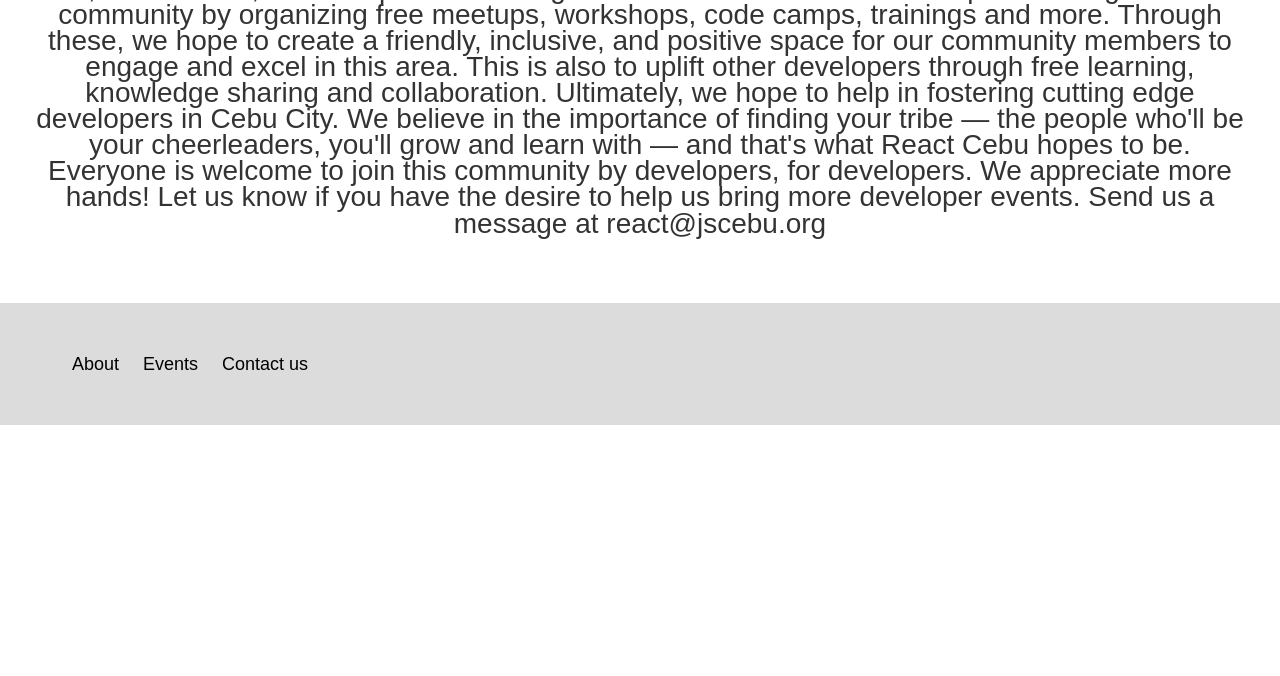
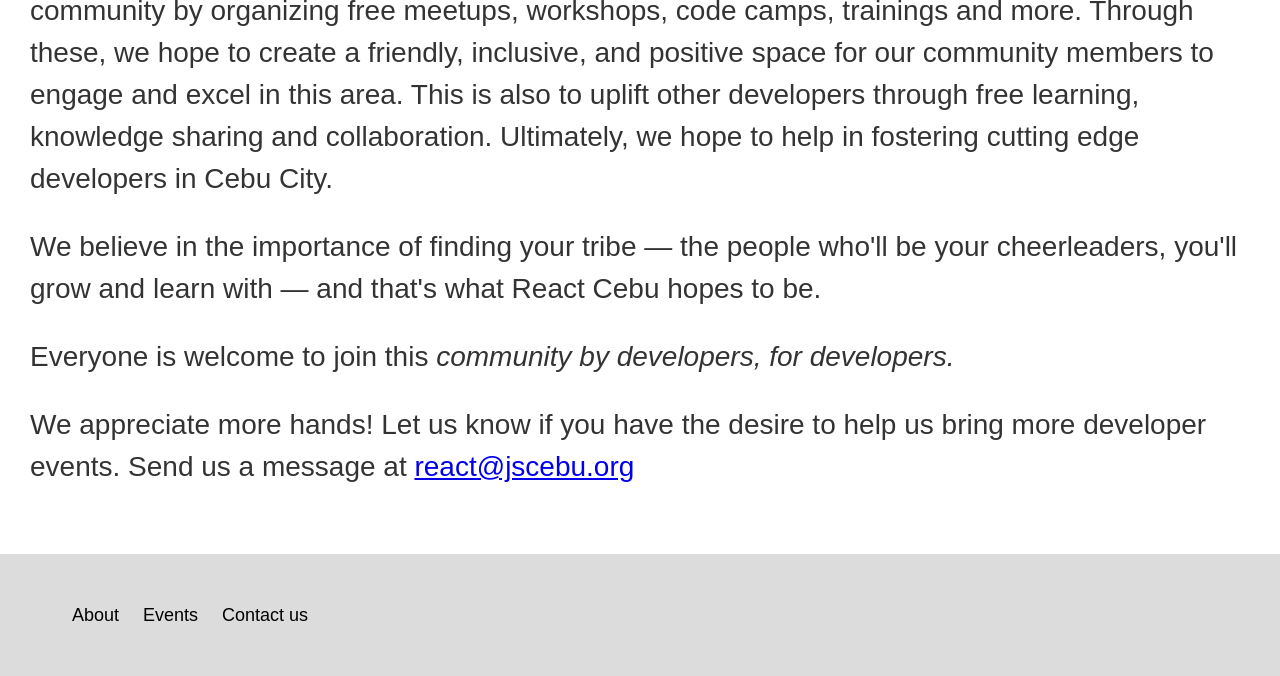
Before and after one commit to reactcebu/website-v2, a Gatsby site: page /about in a window 1280 px wide. Shown: the part 424-1100 px from the top of the page. Before the commit the page ends 849 px from the top, so only its background shows below. Built offline with nearby package versions, Linux system fonts and the light colour scheme; Gatsby itself is replaced by a stand-in of ours.

Commit message:
Improve readability of About page

```diff
--- a/src/pages/about.tsx
+++ b/src/pages/about.tsx
@@ -5,35 +5,39 @@
 const AboutPage = () => {
   return (
     <Layout>
-      <div
-        style={{
-          // display: "flex",
-          alignItems: "center",
-          justifyContent: "center",
-        }}
-      >
       <Section>
         <h2>React Cebu — a community for developers by developers</h2>
-        </Section>
+        <br />
+        <br />
 
-        <Section>
         <p>
-            We, React Cebu, aims to spread the usage of ReactJS and other
-            JavaScript technologies to the community by organizing free meetups,
-            workshops, code camps, trainings and more. Through these, we hope to
-            create a friendly, inclusive, and positive space for our community
-            members to engage and excel in this area. This is also to uplift
-            other developers through free learning, knowledge sharing and
+          We, <strong>React Cebu</strong>, aims to spread the usage of React JS
+          and other JavaScript technologies to the community by organizing free
+          meetups, workshops, code camps, trainings and more. Through these, we
+          hope to create a friendly, inclusive, and positive space for our
+          community members to engage and excel in this area. This is also to
+          uplift other developers through free learning, knowledge sharing and
           collaboration. Ultimately, we hope to help in fostering cutting edge
-            developers in Cebu City. We believe in the importance of finding
-            your tribe — the people who'll be your cheerleaders, you'll grow and
-            learn with — and that's what React Cebu hopes to be. Everyone is
-            welcome to join this community by developers, for developers. We
-            appreciate more hands! Let us know if you have the desire to help us
-            bring more developer events. Send us a message at react@jscebu.org
+          developers in Cebu City.
+        </p>
+
+        <p>
+          We believe in the importance of finding your tribe — the people who'll
+          be your cheerleaders, you'll grow and learn with — and that's what
+          React Cebu hopes to be.
+        </p>
+
+        <p>
+          Everyone is welcome to join this{" "}
+          <em>community by developers, for developers.</em>
+        </p>
+
+        <p>
+          We appreciate more hands! Let us know if you have the desire to help
+          us bring more developer events. Send us a message at{" "}
+          <a href={"mailto: react@jscebu.org"}>react@jscebu.org</a>
         </p>
       </Section>
-      </div>
     </Layout>
   )
 }
@@ -53,6 +57,11 @@
     margin: 0 auto;
     margin-bottom: 18px;
   }
+
+  p {
+    line-height: 150%;
+    text-align: left;
+  }
 `
 
 export default AboutPage
```
Lines whose indentation alone changed are shown as unchanged.
